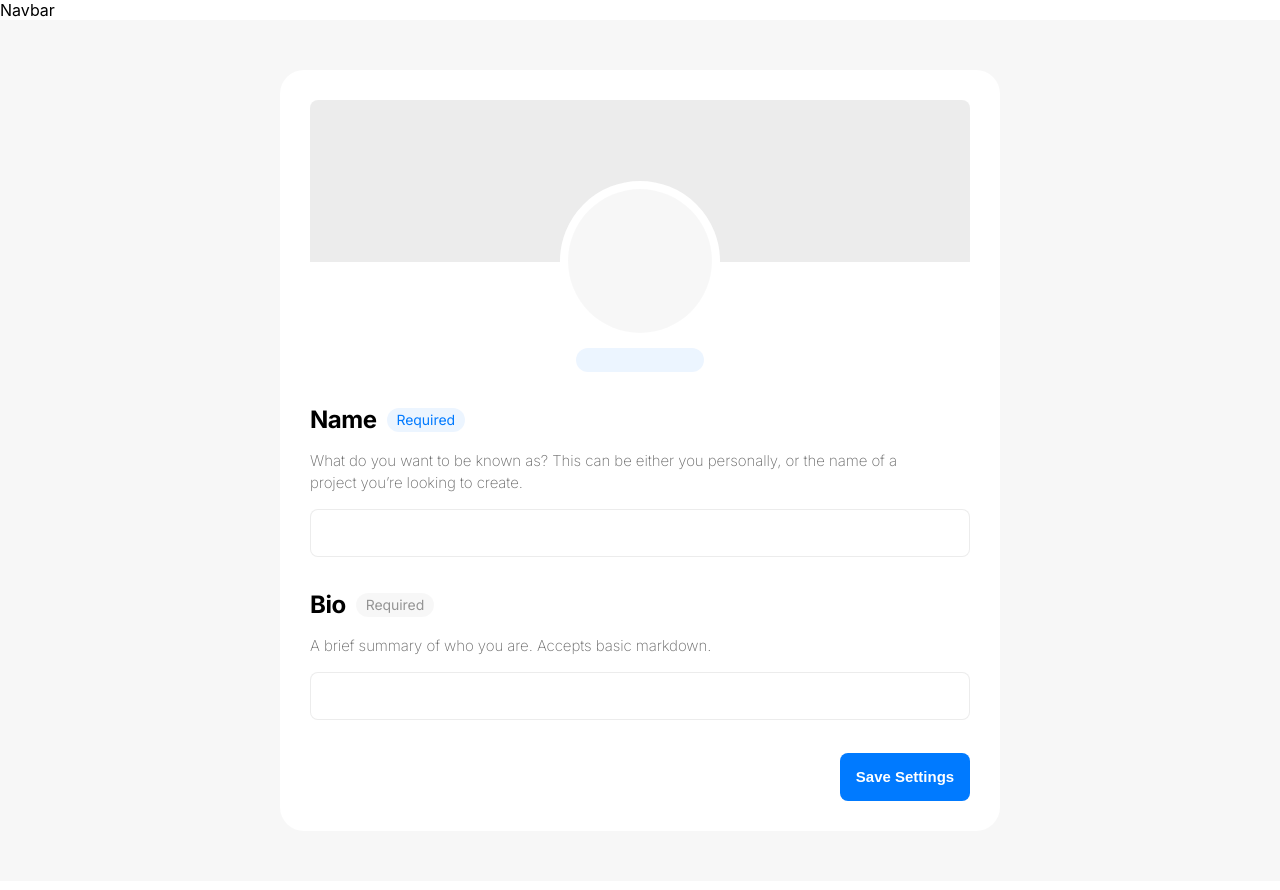
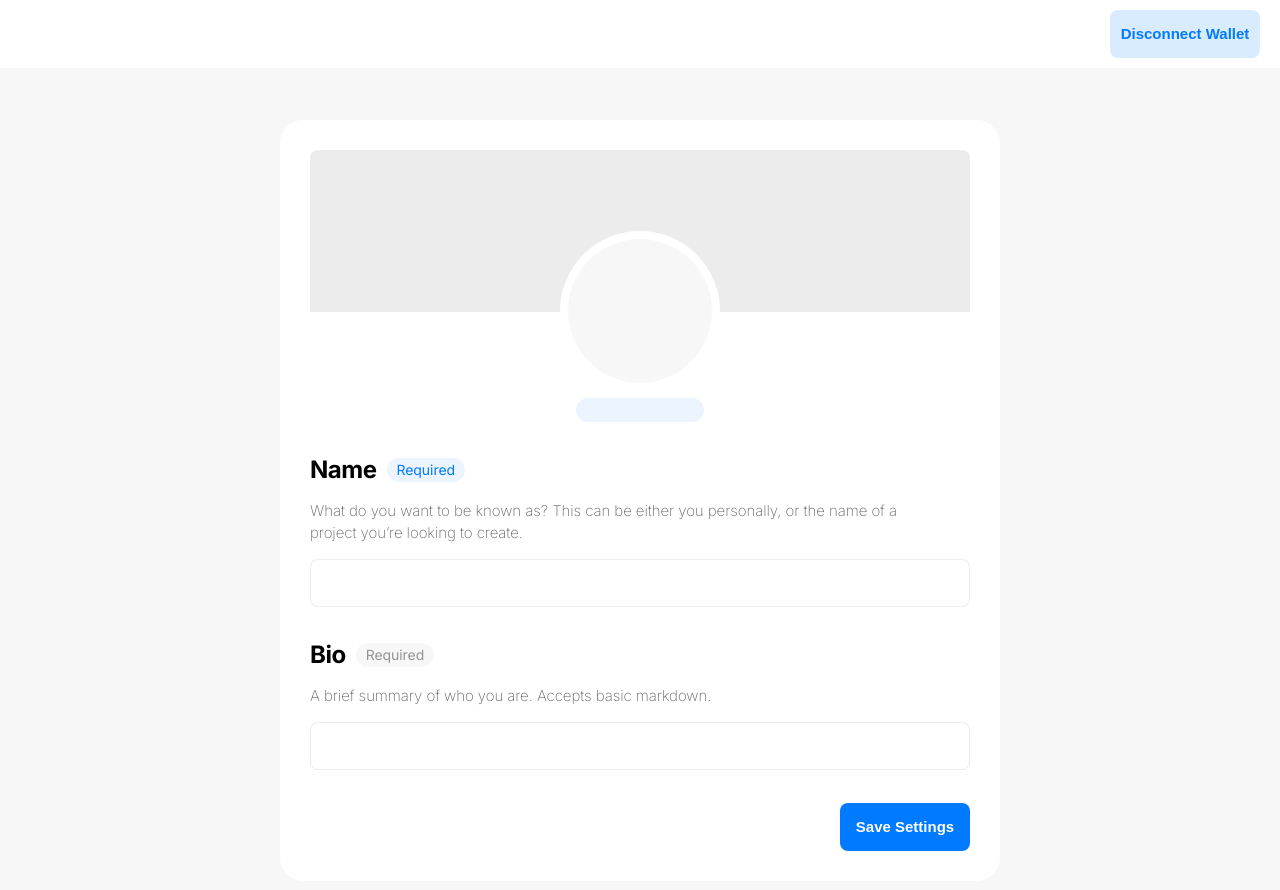
Before and after one commit to OyinloluB/solidity-social-media-crud, a Next.js app in the folder client/: page /profile in a window 1280 px wide. Shown: the top 890 px of the page. Built offline with nearby package versions, Linux system fonts and the light colour scheme.

Commit message:
set up navbar

```diff
--- a/client/src/components/navbar/index.js
+++ b/client/src/components/navbar/index.js
@@ -1,5 +1,12 @@
+import { Container, ActionButton } from '../../../styles/navbar'
+
+// TO-DO: Add a state manager to manage functions and global state
 const Navbar = () => {
-  return <div>Navbar</div>
+  return (
+    <Container>
+      <ActionButton>Disconnect Wallet</ActionButton>
+    </Container>
+  )
 }
 
 export default Navbar
--- a/client/styles/navbar.js
+++ b/client/styles/navbar.js
@@ -1 +1,25 @@
 import styled from 'styled-components'
+
+export const Container = styled.div`
+  position: fixed;
+  width: 100%;
+  z-index: 2;
+  background-color: #ffffff;
+  padding: 10px 20px;
+  display: flex;
+  justify-content: flex-end;
+`
+export const ActionButton = styled.button`
+  width: 150px;
+  height: 48px;
+  text-transform: capitalize;
+  background: ${(props) =>
+    props.type === 'primary' ? '#007AFF' : '#007AFF26'};
+  color: ${(props) => (props.type === 'primary' ? '#ffffff' : '#007AFF')};
+  border-radius: 8px;
+  font-weight: 700;
+  font-size: 15px;
+  line-height: 18px;
+  border: none;
+  cursor: pointer;
+`
--- a/client/styles/profile.js
+++ b/client/styles/profile.js
@@ -6,7 +6,7 @@ export const Container = styled.div`
   align-items: center;
   font-family: 'Inter', sans-serif;
   background: rgba(0, 0, 0, 0.03);
-  padding: 50px;
+  padding: 120px 50px 30px;
 `
 
 export const ProfileWrapper = styled.div`
```
